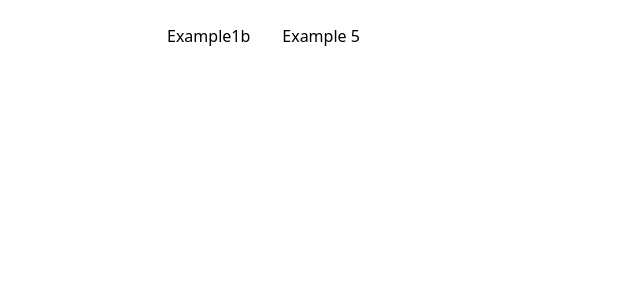
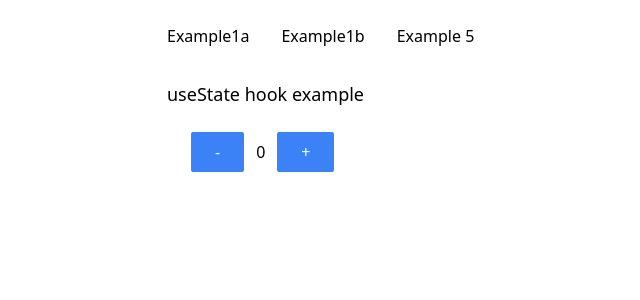
Before and after one commit to sezeregrek/deckofcards, a React (Create React App) app: page / in a window 1280 px wide. Shown: the top 300 px of the page, without its empty margins (25-665 px from the left). Built offline with nearby package versions, Linux system fonts and the light colour scheme; what typesafe-actions would draw is missing.

Commit message:
example 1a ready

```diff
--- a/src/App.tsx
+++ b/src/App.tsx
@@ -1,16 +1,18 @@
 import { BrowserRouter as Router, Switch, Route, Link } from "react-router-dom";
-import { Example1b, Example5 } from "pages";
+import { Example1a, Example1b, Example5 } from "pages";
 
 function App() {
   return (
     <div className="w-full max-w-4xl h-full">
       <Router>
         <nav className="w-full flex space-x-8 pt-6">
+          <Link to="/">Example1a</Link>
           <Link to="/example1b">Example1b</Link>
           <Link to="/example5">Example 5</Link>
         </nav>
         <div className="w-full pt-8">
           <Switch>
+            <Route path="/" component={Example1a} exact />
             <Route path="/example1b" component={Example1b} exact />
             <Route path="/example5" component={Example5} exact />
           </Switch>
--- /dev/null
+++ b/src/pages/Example1/Example1a.tsx
@@ -0,0 +1,19 @@
+import { useState } from "react";
+import Button from "components/Button";
+
+const Example1a = () => {
+  const [counter, setCounter] = useState<number>(0);
+
+  return (
+    <div className="flex flex-col space-x-6">
+      <div className="flex w-full text-lg pb-6">useState hook example</div>
+      <div className="flex items-center space-x-3">
+        <Button onClick={() => setCounter(counter - 1)}>-</Button>
+        <span className="text-md">{counter}</span>
+        <Button onClick={() => setCounter(counter + 1)}>+</Button>
+      </div>
+    </div>
+  );
+};
+
+export default Example1a;
--- a/src/pages/Example1/Example1b.tsx
+++ b/src/pages/Example1/Example1b.tsx
@@ -23,7 +23,7 @@ const reducer = (state: State, action: Actions): State => {
   }
 };
 
-const Example1 = () => {
+const Example1b = () => {
   const [{ counter }, dispatch] = useReducer(reducer, { counter: 0 });
 
   return (
@@ -38,4 +38,4 @@ const Example1 = () => {
   );
 };
 
-export default Example1;
+export default Example1b;
--- a/src/pages/index.ts
+++ b/src/pages/index.ts
@@ -1,2 +1,3 @@
+export { default as Example1a } from "./Example1/Example1a";
 export { default as Example1b } from "./Example1/Example1b";
 export { default as Example5 } from "./Example5/Example5";
```
